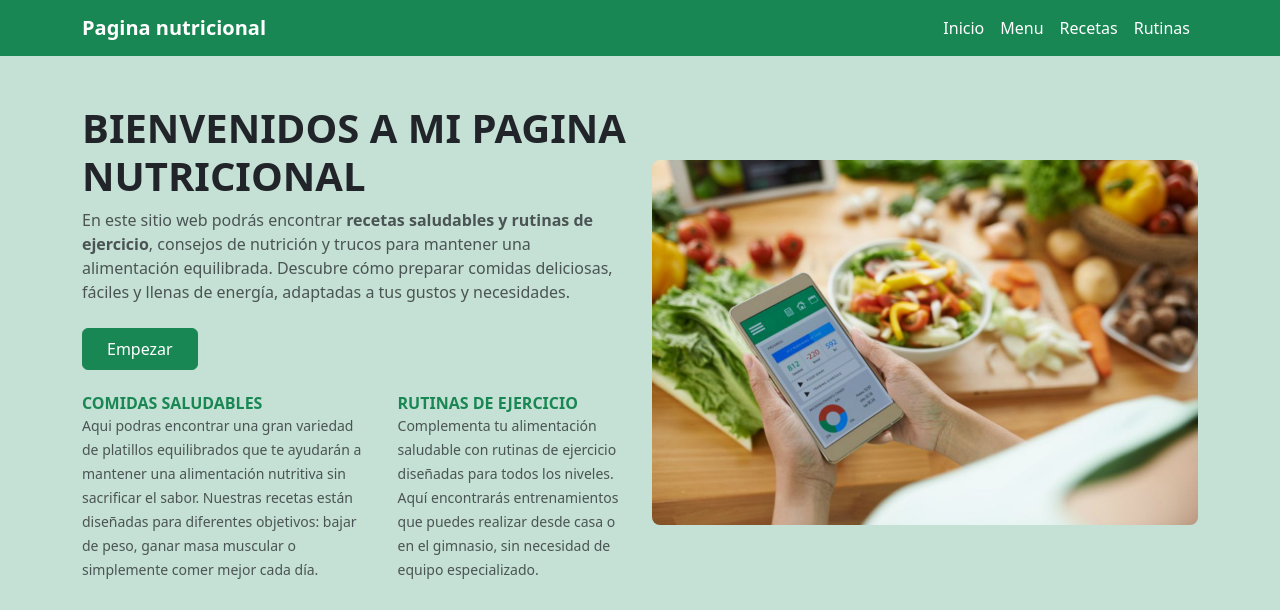
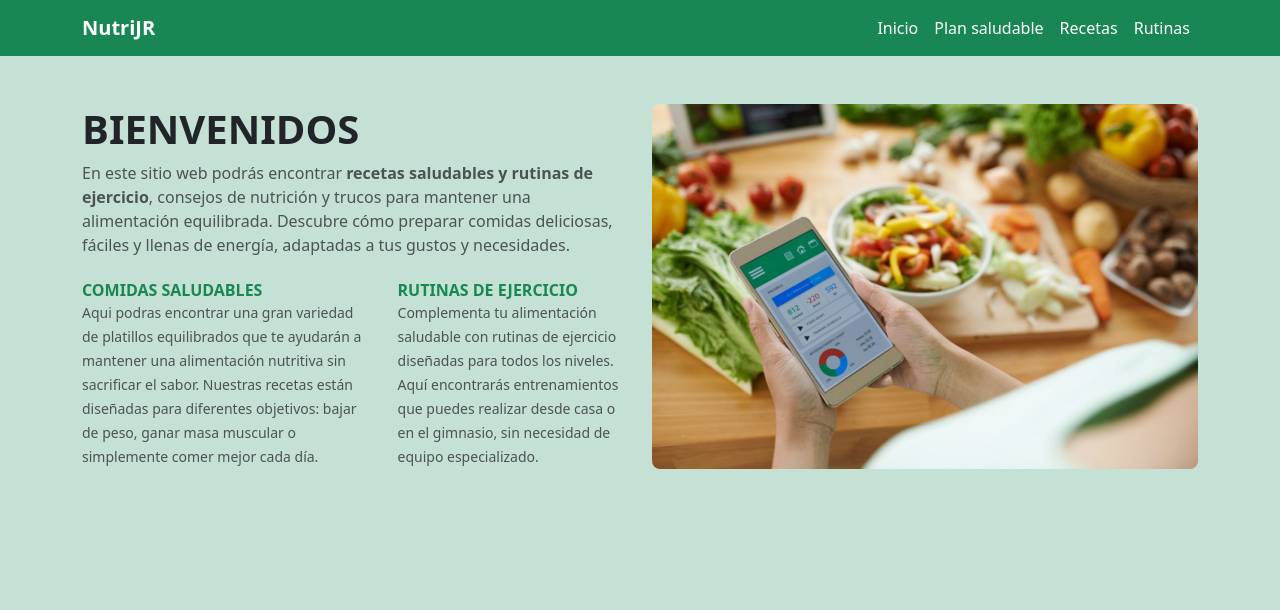
Before and after one commit to NeydaJimenez/nutriApp_JR, a Flask app: page / in a window 1280 px wide. Shown: the top 610 px of the page. Run offline with Flask 3, Linux system fonts and the light colour scheme.

Commit message:
actualizacion

```diff
--- a/templates/base.html
+++ b/templates/base.html
@@ -3,7 +3,7 @@
 <head>
     <meta charset="UTF-8">
     <meta name="viewport" content="width=device-width, initial-scale=1.0">
-    <title>{% block title %}Nutri JR{% endblock %}</title>
+    <title>{% block title %}Vegan Menu{% endblock %}</title>
     <link href="https://cdn.jsdelivr.net/npm/bootstrap@5.3.3/dist/css/bootstrap.min.css" rel="stylesheet">
 </head>
 <body class="bg-success bg-opacity-25">
@@ -11,20 +11,21 @@
 
     <nav class="navbar navbar-expand-lg navbar-light bg-success">
         <div class="container">
-            <a class="navbar-brand text-white fw-bold" href="#">Pagina nutricional</a>
+            <a class="navbar-brand text-white fw-bold" href="#">NutriJR</a>
             <button class="navbar-toggler" type="button" data-bs-toggle="collapse" data-bs-target="#navbarNav">
                 <span class="navbar-toggler-icon"></span>
             </button>
             <div class="collapse navbar-collapse justify-content-end" id="navbarNav">
                 <ul class="navbar-nav">
                     <li class="nav-item"><a class="nav-link text-white" href="#">Inicio</a></li>
-                    <li class="nav-item"><a class="nav-link text-white" href="#">Menu</a></li>
+                    <li class="nav-item"><a class="nav-link text-white" href="#">Plan saludable</a></li>
                     <li class="nav-item"><a class="nav-link text-white" href="#">Recetas</a></li>
                     <li class="nav-item"><a class="nav-link text-white" href="#">Rutinas</a></li>
                 </ul>
             </div>
         </div>
     </nav>
+
 
     <div class="container my-5">
         {% block content %}{% endblock %}
--- a/templates/index.html
+++ b/templates/index.html
@@ -1,16 +1,15 @@
 {% extends "base.html" %}
 
-{% block title %}Nutri JR{% endblock %}
+{% block title %}Vegan Menu{% endblock %}
 
 {% block content %}
 <div class="row align-items-center text-center text-lg-start">
     <div class="col-lg-6">
-        <h1 class="fw-bold text-dark">BIENVENIDOS A MI PAGINA NUTRICIONAL</h1>
+        <h1 class="fw-bold text-dark">BIENVENIDOS </h1>
         <p class="text-muted mb-4">En este sitio web podrás encontrar <strong>recetas saludables y rutinas de ejercicio</strong>, consejos de nutrición
             y trucos para mantener una alimentación equilibrada.
             Descubre cómo preparar comidas deliciosas, fáciles y llenas de energía,
             adaptadas a tus gustos y necesidades.</p>
-        <a href="#" class="btn btn-success px-4 py-2">Empezar</a>
 
         <div class="d-flex justify-content-center justify-content-lg-start mt-4">
             <div class="me-4">
```
